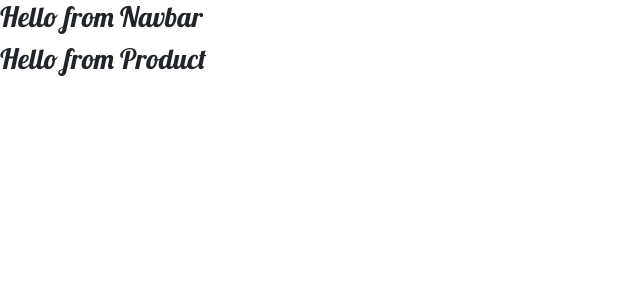
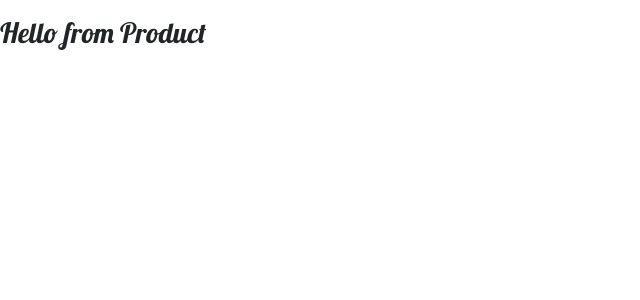
Before and after one commit to SilverBright/e-commerce-app, a React (Create React App) app: page / in a window 1280 px wide. Shown: the top 300 px of the page, without its empty margins (0-640 px from the left). Built offline with nearby package versions, Linux system fonts and the light colour scheme.

Commit message:
import Link, add bootstrap navbar styling

```diff
--- a/src/components/Navbar.js
+++ b/src/components/Navbar.js
@@ -1,11 +1,15 @@
-import React, { Component } from 'react'
+import React, { Component } from 'react';
+import {Link} from 'react-router-dom';
+
+
 
 export default class Navbar extends Component {
   render() {
     return (
-      <div>
-        <h3>Hello from Navbar</h3>
-      </div>
+      // Bootstrap navbar styling
+      <nav className="navbar navbar-expand-sm navbar-dark px-sm-5">
+
+      </nav>
     )
   }
 }
```
